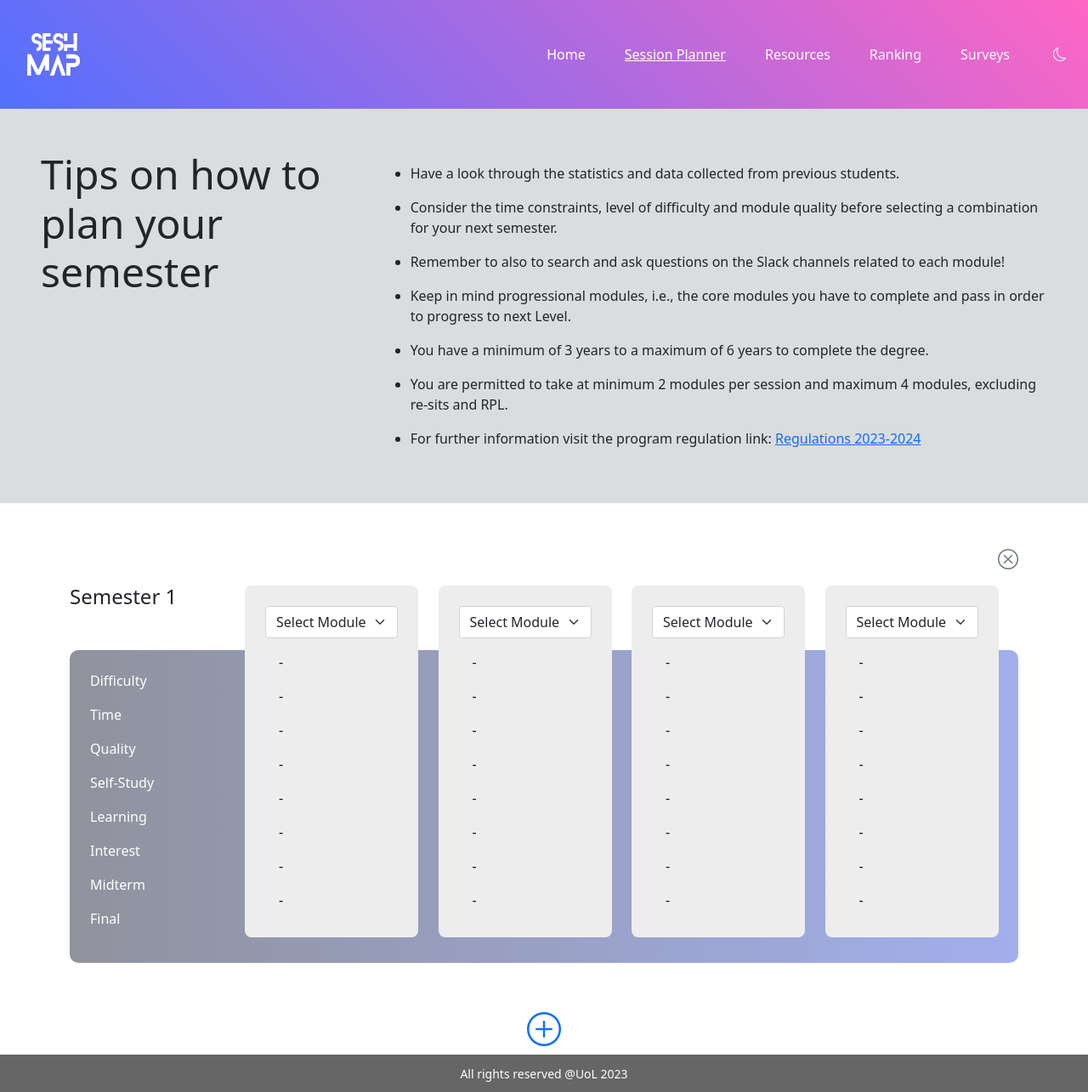
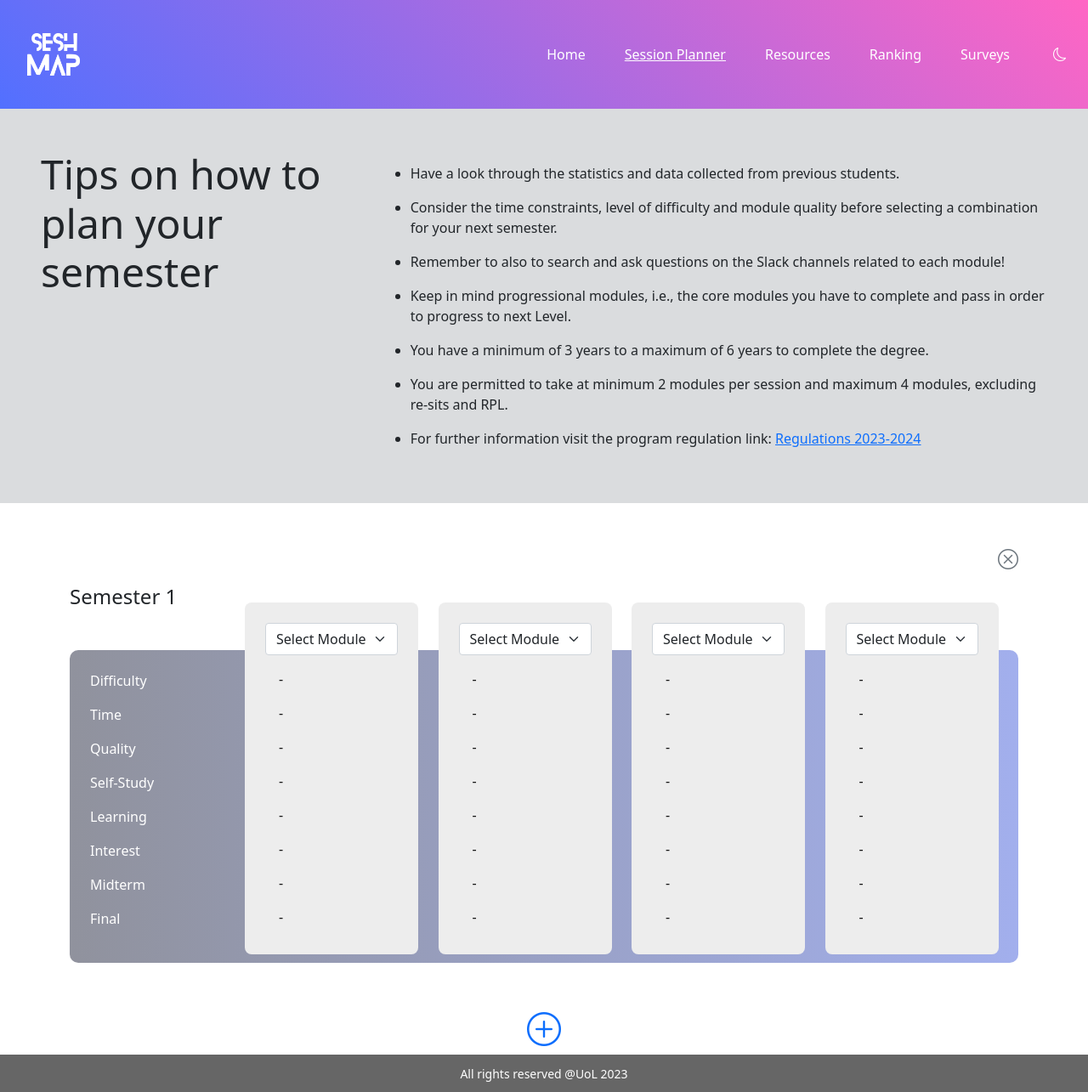
Before and after one commit to jberkovica/SeshMap, a React (Create React App) app: page /sessionplanner in a window 1280 px wide. Shown: the whole page at 85% size. Built offline with nearby package versions, Linux system fonts and the light colour scheme.

Commit message:
Minor improvements and bug fixes

```diff
--- a/src/App.jsx
+++ b/src/App.jsx
@@ -19,11 +19,8 @@ import "./App.css";
 function App() {
     const [isDarkMode, setIsDarkMode] = useState(false);
 
-    // TODO: save dark mode state to session store
-
     const toggleDarkMode = () => {
         setIsDarkMode(!isDarkMode);
-        // You can apply your dark theme styles here
     };
     return (
         <Router>
@@ -37,6 +34,7 @@ function App() {
                                 className="navbar-logo"
                             />
                         </Link>
+                        {/* TODO: implement menu toggle */}
                         {/* <button
                             className="navbar-toggler"
                             type="button"
--- a/src/components/Module.css
+++ b/src/components/Module.css
@@ -1,6 +1,6 @@
 .module-container {
     background: #EDEDED;
-    top: -100px;
+    top: -80px;
     border-radius: 8px;
     height: fit-content;
     position: absolute;
```
